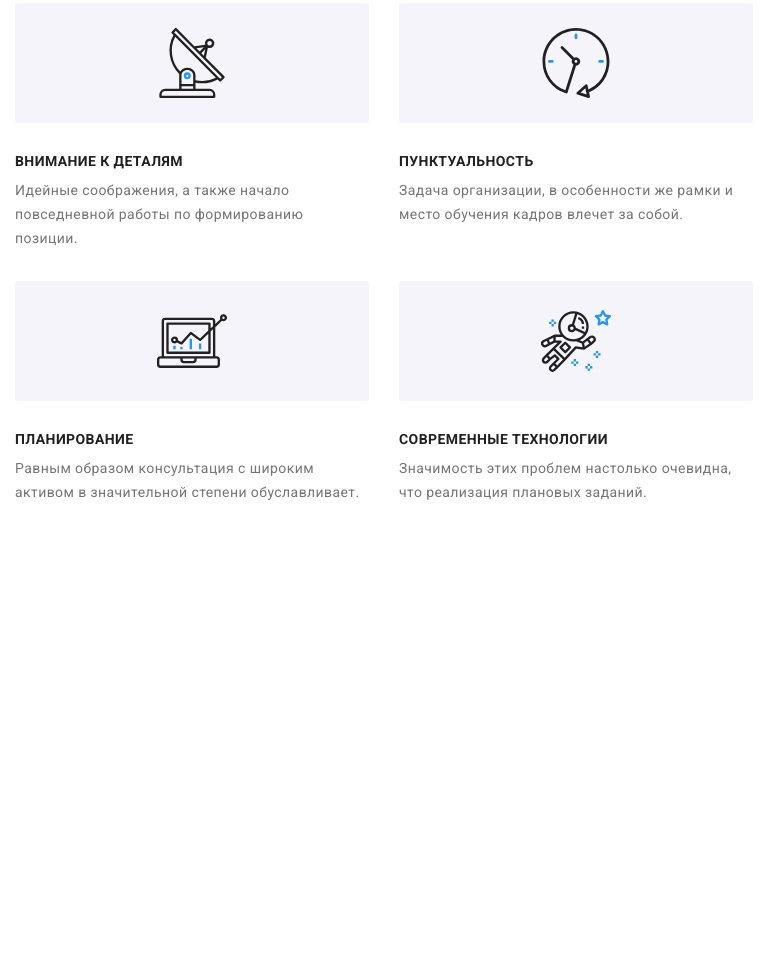
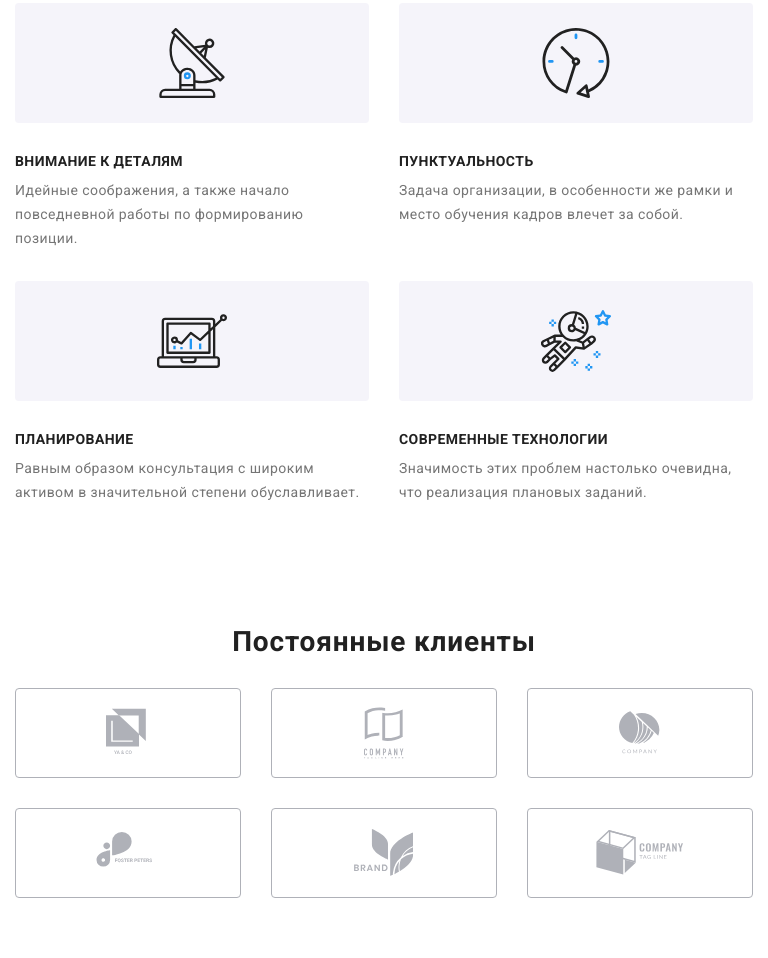
Before and after one commit to OksanaChorna/goit-markup-hw-08, a plain HTML site: page index.html in a window 768 px wide. Shown: the part 540-1498 px from the top of the page. Before the commit the page ends 1105 px from the top, so only its background shows below. Drawn offline with nearby package versions, Linux system fonts and the light colour scheme.

Commit message:
Regular clients адаптовані

```diff
--- a/index.html
+++ b/index.html
@@ -401,7 +401,7 @@
         </div>
       </section> -->
       <!--Regular clients-->
-      <!-- <section class="section clients">
+      <section class="section clients">
         <div class="container">
           <h2 class="section-title">Постоянные клиенты</h2>
           <ul class="list clients-list">
@@ -449,7 +449,7 @@
             </li>
           </ul>
         </div>
-      </section> -->
+      </section>
     </main>
 
     <!--Footer-->
--- a/sass/components/_section-title.scss
+++ b/sass/components/_section-title.scss
@@ -1,10 +1,16 @@
 .section-title {
   font-family: $main-font;
   font-weight: 700;
-  font-size: 36px;
-  line-height: 1.167;
+  font-size: 28px;
+  line-height: 1.179;
   text-align: center;
   letter-spacing: 0.03em;
   color: $primery-title-color;
-  margin-bottom: 50px;
+  margin-bottom: 30px;
+
+  @media screen and (min-width: 1200px) {
+    font-size: 36px;
+    line-height: 1.167;
+    margin-bottom: 50px;
+  }
 }
--- a/sass/layout/_regular-clients.scss
+++ b/sass/layout/_regular-clients.scss
@@ -1,6 +1,40 @@
 .clients-list {
   display: flex;
-  justify-content: space-between;
+  flex-wrap: wrap;
+
+  @media screen and (min-width: 1200px) {
+    justify-content: space-between;
+  }
+
+  &-items {
+    @media screen and (max-width: 767px) {
+      // margin-right: 30px;
+      margin-bottom: 30px;
+      width: calc((100% - 30px) / 2);
+
+      &:nth-child(odd) {
+        margin-right: 30px;
+      }
+
+      &:nth-child(n + 5) {
+        margin-bottom: 0px;
+      }
+    }
+
+    @media screen and (min-width: 768px) and (max-width: 1199px) {
+      margin-right: 30px;
+      margin-bottom: 30px;
+      width: calc((100% - 2 * 30px) / 3);
+
+      &:nth-child(3n) {
+        margin-right: 0;
+      }
+
+      &:nth-child(n + 4) {
+        margin-bottom: 0px;
+      }
+    }
+  }
 
   &-logo {
     fill: #afb1b8;
@@ -10,11 +44,16 @@
     display: flex;
     align-items: center;
     justify-content: center;
-    width: 170px;
+    // width: 170px;заважає на мобілці
     height: 90px;
     border: 1px solid #afb1b8;
     border-radius: 4px;
     transition: 250ms cubic-bezier(0.4, 0, 0.2, 1);
+
+    @media screen and (min-width: 1200px) {
+      width: 170px;
+      //   margin-bottom: 30px;
+    }
 
     &:hover,
     &:focus {
```
Also changed, not shown: css/main.css, css/main.min.css, 2 other files.
